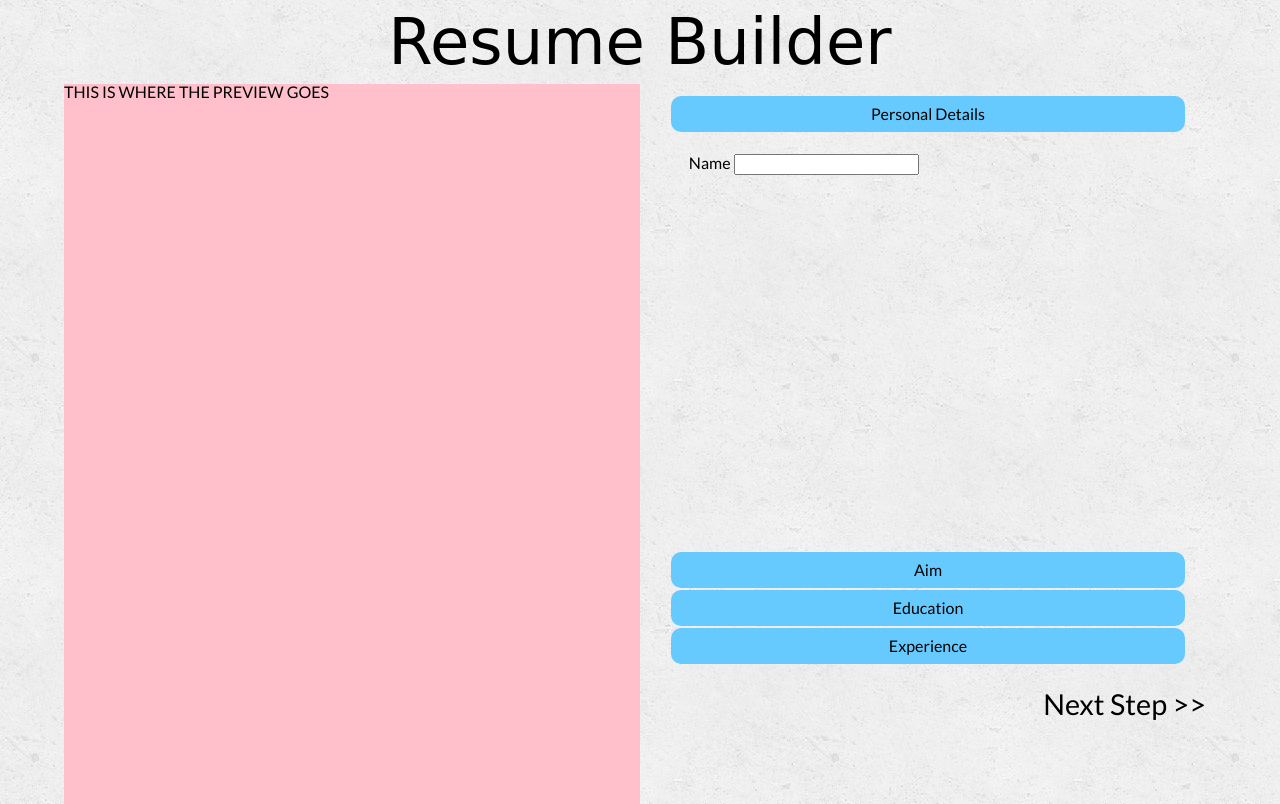
After one commit to elliotjr/resumeBuilder, a PHP site: page /design/index.html in a window 1280 px wide. The commit adds this page. Run offline with PHP 8.4, Linux system fonts and the light colour scheme; some libraries are stand-ins or nearby versions.

Commit message:
updated main.css and index.html

```diff
--- /dev/null
+++ b/design/index.html
@@ -0,0 +1,75 @@
+<!doctype html>
+<html>
+    <head>
+        <link rel="stylesheet" href="/main.css">
+        <title>Resume Builder</title>
+        <link href='http://fonts.googleapis.com/css?family=Lato' rel='stylesheet' type='text/css'>
+        <script src="//code.jquery.com/jquery-1.10.2.js"></script>
+        <script src="//code.jquery.com/ui/1.11.4/jquery-ui.js"></script>
+    </head>
+    <body>
+        <div id="wrapper">
+            <div id="header">
+                <h1>Resume Builder</h1>
+            </div>
+
+            <div id="content">
+                <div class="pagePreview">
+                    <h1>THIS IS WHERE THE PREVIEW GOES</h1>
+                </div>
+
+                <div class="tools">
+                    <div id="accordion-resizer" class="ui-widget-content">
+                        <div id="accordion">
+                            <h3>Personal Details</h3>
+                                <div>
+                                    <div class="inputPair">
+                                        <p>Name</p>
+                                        <input id="name" type="text" name="name" value=""/>
+                                    </div>
+                                </div>
+
+
+                            <h3>Aim</h3>
+                                <div>
+                                    <p>Add an explanation here about what to do for this section of the site.</p>
+                                    <textarea name="" id="aim"></textarea>
+                                </div>
+                            <h3>Education</h3>
+                                <div>
+
+                                </div>
+                            <h3>Experience</h3>
+                                <div>
+
+                                </div>
+                        </div>
+
+
+
+                </div>
+                <div class="nextButton">
+                    <a href="something">Next Step >></a>
+                </div>
+            </div>
+        </div>
+
+        <script>
+            $(function() {
+                $( "#accordion" ).accordion({
+                heightStyle: "fill"
+                });
+            });
+
+            $(function() {
+                $( "#accordion-resizer" ).resizable({
+                    minHeight: 140,
+                    minWidth: 200,
+                    resize: function() {
+                        $( "#accordion" ).accordion( "refresh" );
+                    }
+                });
+            });
+        </script>
+    </body>
+</html>
--- a/design/main.css
+++ b/design/main.css
@@ -2,6 +2,136 @@
 html,body,div,span,applet,object,iframe,h1,h2,h3,h4,h5,h6,p,blockquote,pre,a,abbr,acronym,address,big,cite,code,del,dfn,em,img,ins,kbd,q,s,samp,small,strike,strong,sub,sup,tt,var,b,u,i,center,dl,dt,dd,ol,ul,li,fieldset,form,label,legend,table,caption,tbody,tfoot,thead,tr,th,td,article,aside,canvas,details,embed,figure,figcaption,footer,header,hgroup,menu,nav,output,ruby,section,summary,time,mark,audio,video{border:0;font-size:100%;font:inherit;vertical-align:baseline;margin:0;padding:0}article,aside,details,figcaption,figure,footer,header,hgroup,menu,nav,section{display:block}body{line-height:1}ol,ul{list-style:none}blockquote,q{quotes:none}blockquote:before,blockquote:after,q:before,q:after{content:none}table{border-collapse:collapse;border-spacing:0}
 /*END CSS RESET*/
 
+html{
+    height: 100%;
+}
+
 body{
-  background-color: pink;
+    background-image: url(img/bg.png);
+    height: 100%;
+    font-family: lato;
 }
+
+#wrapper{
+    width: 90%;
+    height: 100%;
+    margin: 0 auto;
+}
+
+#header{
+    position: relative;
+    padding: 10px;
+}
+
+#header h1{
+    font-family: cursive;
+    font-size: 4em;
+    text-align: center;
+}
+
+#content{
+    position: relative;
+/*    background-color: rgba(203, 203, 203, 0.56);*/
+    height: 90%;
+}
+
+
+.pagePreview{
+    height: 100%;
+    background-color: pink;
+    width: 50%;
+    float: left;
+}
+
+.tools{
+    height: 100%;
+    width:50%;
+/*    background-color: rgba(157, 157, 157, 0.63);*/
+    float: right;
+}
+
+.inputPair{
+    padding: 20px;
+}
+
+.inputPair p{
+    display: inline;
+}
+
+.inputPair input{
+    display: inline;
+}
+
+.inputs{
+    margin: 20px;
+    height: 90%;
+
+}
+
+.inputs input[type="text"] {
+    font-size: 1.2em;
+    padding: 2px 4px;
+    font-family: lato;
+    border-radius: 5px;
+    border: solid 2px #6a6a6a;
+    transition: border 0.3s;
+}
+.inputs input[type="text"]:focus,
+.inputs input[type="text"].focus {
+  border: solid 2px #67caff;
+    outline: 0;
+}
+
+#accordion-resizer {
+    padding: 10px;
+    width: 90%;
+    height: 80%;
+    margin: 0 auto;
+}
+
+#accordion{
+    height: 600px;
+}
+
+#accordion h3{
+    text-align: center;
+    background-color: #67caff;
+    padding: 10px;
+    margin: 2px;
+    border-radius: 10px;
+}
+
+#accordion h3:hover{
+    cursor: pointer;
+}
+
+#accordion h3:focus{
+    outline: none;
+}
+
+#accordion textarea{
+    margin: 0 auto;
+    width: 90%;
+    height: 400px;
+    resize: none;
+    display: block;
+}
+
+#accordion textarea:focus{
+    outline: none;
+}
+
+.nextButton{
+    text-align: right;
+    padding: 10px;
+}
+
+.nextButton a{
+    font-size: 1.8em;
+    text-decoration: none;
+    color: black;
+}
+
+.nextButton a:hover{
+    color: white;
+}
```
Also changed, not shown: design/img/bg.png (added).
